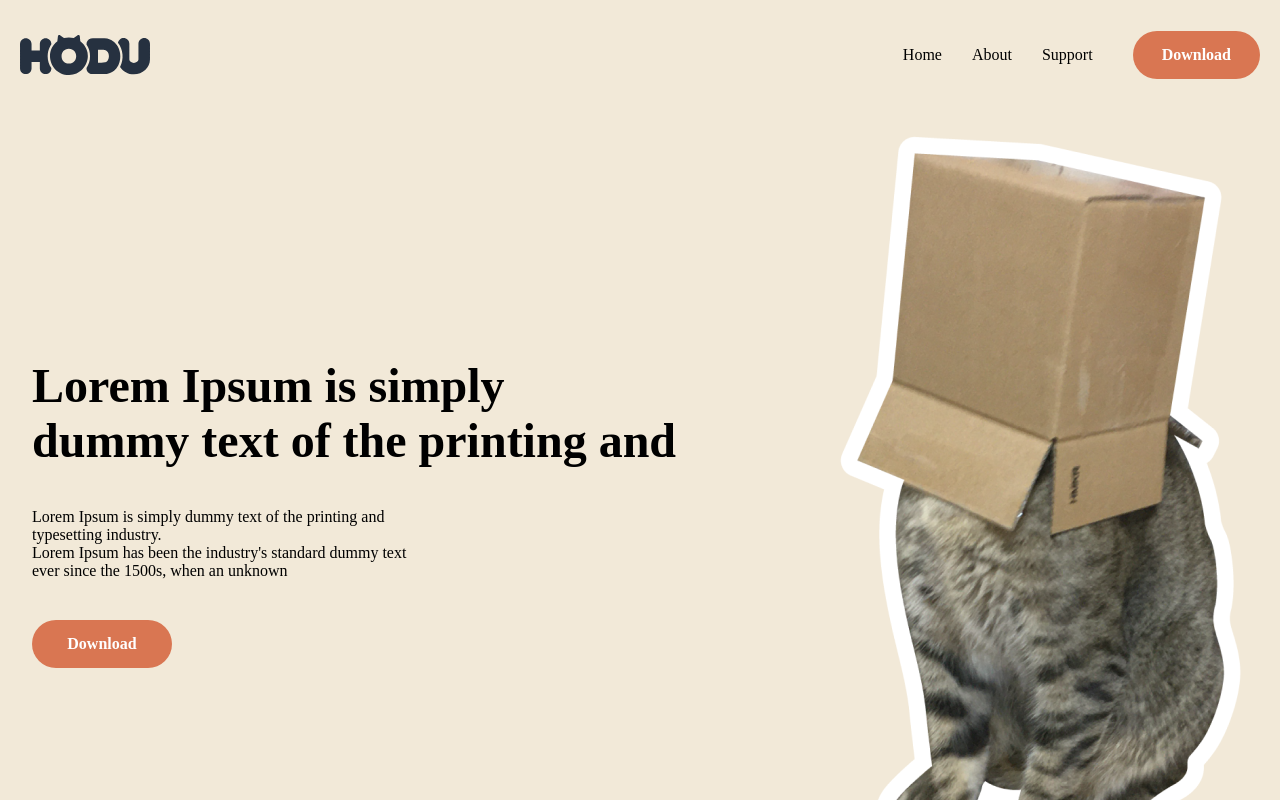
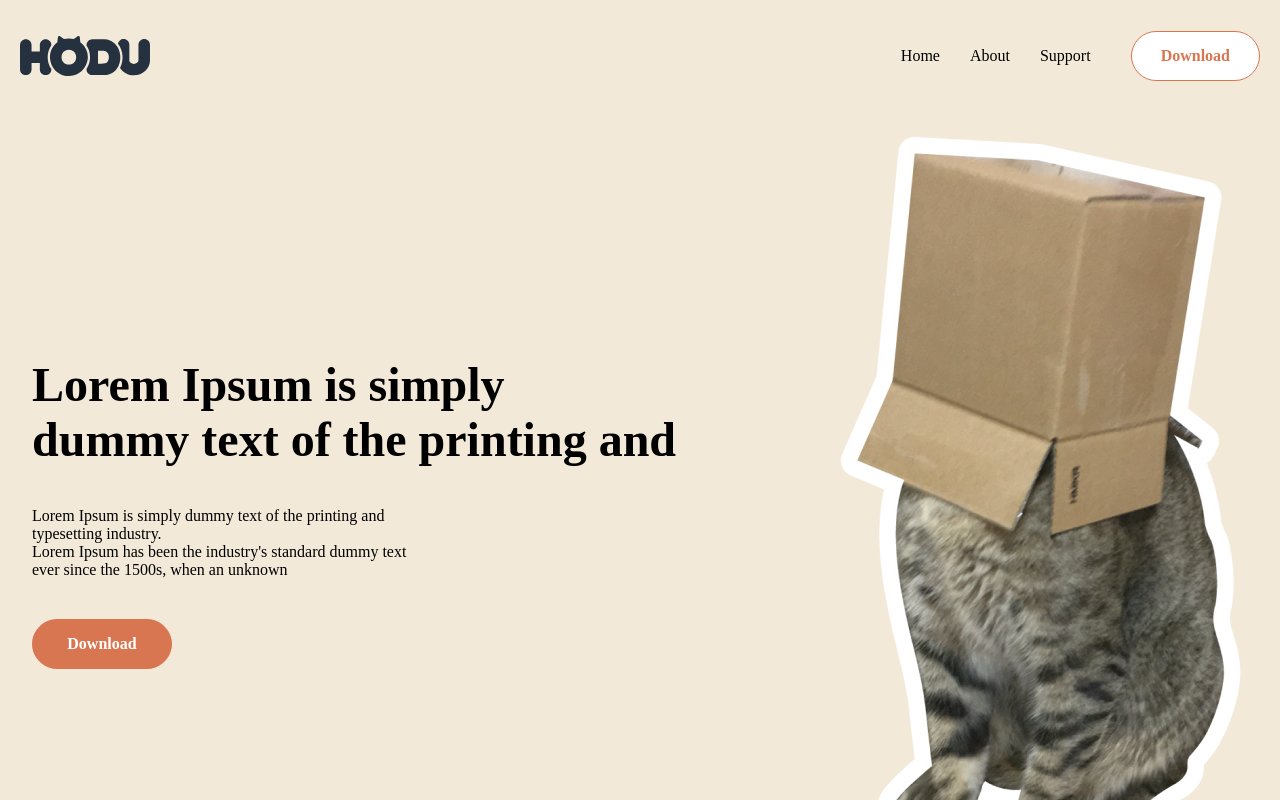
Before and after one commit to astinaus/HODU, a plain HTML site: page index.html in a window 1280 px wide. In both pictures the pointer is over the button 1196 px from the left and 55 px from the top of the page. Shown: the top 800 px of the page. Drawn offline with Linux system fonts and the light colour scheme; a web font is replaced by a local one.

Commit message:
button, a 호버 추가

```diff
--- a/style.css
+++ b/style.css
@@ -67,6 +67,21 @@ button {
     font-weight: 700;
     font-size: 16px;
     box-sizing: border-box;
+    border: 1px solid #d97652;
+    transition: all 0.3s;
+}
+
+.btn-common:hover {
+    background-color: #ffffff;
+    color: #d97652;
+}
+
+a {
+    transition: all .2s;
+}
+
+a:hover {
+    color: #d97652;
 }
 
 /* header */
```
